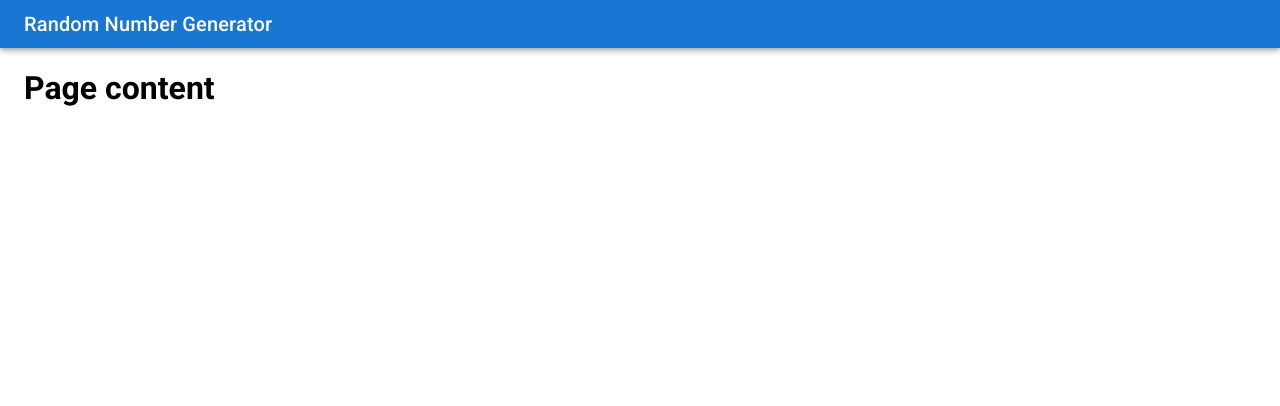
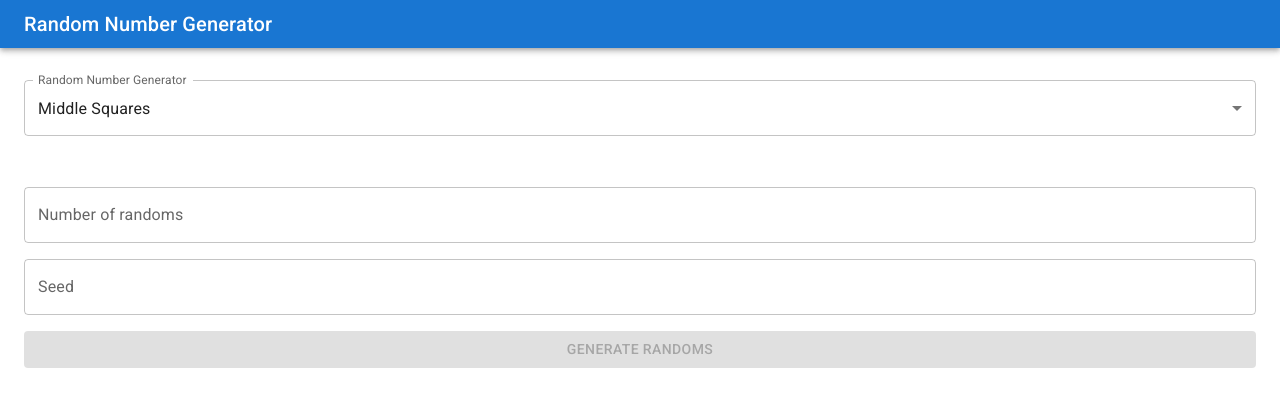
Before and after one commit to KevinTMtz/RandomNumberGenerators, a React (Create React App) app: page / in a window 1280 px wide. Shown: the top 406 px of the page. Built offline with nearby package versions, Linux system fonts and the light colour scheme.

Commit message:
Input form with validation (#17)

```diff
--- a/src/App.tsx
+++ b/src/App.tsx
@@ -1,29 +1,9 @@
-/** @jsxImportSource @emotion/react */
 import React from 'react';
-import { css } from '@emotion/react';
-import { AppBar, Toolbar, Typography } from '@mui/material';
-
-const rootDivStyle = css({
-  margin: '0px 24px',
-  '@media (max-width: 600px)': {
-    margin: '0px 16px',
-  },
-});
+import Layout from './containers/Layout';
 
 const App = () => (
   <div className='App'>
-    <header>
-      <AppBar position='static'>
-        <Toolbar variant='dense'>
-          <Typography variant='h6' color='inherit' component='div'>
-            Random Number Generator
-          </Typography>
-        </Toolbar>
-      </AppBar>
-    </header>
-    <div css={rootDivStyle}>
-      <h1>Page content</h1>
-    </div>
+    <Layout />
   </div>
 );
 
--- /dev/null
+++ b/src/Interfaces/components/types.ts
@@ -0,0 +1,13 @@
+export interface InputValues {
+  seed: string;
+  a: string;
+  c: string;
+  m: string;
+}
+
+export interface GeneratorValues {
+  seed?: number;
+  a?: number;
+  c?: number;
+  m?: number;
+}
--- /dev/null
+++ b/src/components/InputRNG.tsx
@@ -0,0 +1,91 @@
+/** @jsxImportSource @emotion/react */
+import React from 'react';
+import { css } from '@mui/styled-engine';
+import { TextField } from '@mui/material';
+import { InputValues } from '../Interfaces/components/types';
+import { RNGOptions } from '../enums/RNGOptions';
+
+const rngInputsStyle = css({
+  display: 'flex',
+  width: '100%',
+  gap: '16px',
+  '& > *': {
+    flexGrow: 1,
+  },
+});
+
+interface InputRNGProps {
+  inputValuesArr: any[];
+  setInputValues: React.Dispatch<React.SetStateAction<InputValues[]>>;
+  index: number;
+  optionRNG: string;
+  validateCompleteInput: (
+    inputVals: InputValues[],
+    numOfRan?: string | undefined,
+  ) => void;
+}
+
+const InputRNG = (props: InputRNGProps) => {
+  const handleInputChange = (name: string, strNumber: string) => {
+    const number = Number(strNumber);
+    if (!number && strNumber !== '') return;
+
+    const updatedArr = [...props.inputValuesArr];
+    let updatedObject: { [key: string]: string } = {
+      ...updatedArr[props.index],
+    };
+    updatedObject[name] = strNumber;
+
+    updatedArr[props.index] = updatedObject;
+    props.setInputValues(updatedArr);
+
+    props.validateCompleteInput(updatedArr);
+  };
+
+  return (
+    <div>
+      <div css={rngInputsStyle}>
+        <TextField
+          label='Seed'
+          variant='outlined'
+          value={props.inputValuesArr[props.index].seed}
+          onChange={(event) =>
+            handleInputChange('seed', event.target.value)
+          }
+        />
+        {props.optionRNG !== RNGOptions.MiddleSquares && (
+          <>
+            <TextField
+              label='A'
+              variant='outlined'
+              value={props.inputValuesArr[props.index].a}
+              onChange={(event) =>
+                handleInputChange('a', event.target.value)
+              }
+            />
+            {props.optionRNG !== RNGOptions.MultiplicativeCongruential && (
+              <TextField
+                label='C'
+                variant='outlined'
+                value={props.inputValuesArr[props.index].c}
+                onChange={(event) =>
+                  handleInputChange('c', event.target.value)
+                }
+              />
+            )}
+            <TextField
+              label='M'
+              variant='outlined'
+              value={props.inputValuesArr[props.index].m}
+              onChange={(event) =>
+                handleInputChange('m', event.target.value)
+              }
+            />
+          </>
+        )}
+      </div>
+    </div>
+  );
+};
+
+export default InputRNG;
--- /dev/null
+++ b/src/containers/Layout.tsx
@@ -0,0 +1,216 @@
+/** @jsxImportSource @emotion/react */
+import React, { useState } from 'react';
+import { css } from '@emotion/react';
+import {
+  AppBar,
+  SelectChangeEvent,
+  Toolbar,
+  Typography,
+  FormControl,
+  InputLabel,
+  MenuItem,
+  Select,
+  TextField,
+  Button,
+} from '@mui/material';
+
+import InputRNG from '../components/InputRNG';
+import { RNGOptions } from '../enums/RNGOptions';
+import { InputValues } from '../Interfaces/components/types';
+
+const rootDivStyle = css({
+  margin: '32px 24px',
+  '@media (max-width: 600px)': {
+    margin: '24px 16px',
+  },
+});
+
+const formStyle = css({
+  display: 'flex',
+  flexDirection: 'column',
+  gap: '16px',
+  '& > *': {
+    width: '100%',
+  },
+});
+
+const Layout = () => {
+  const emptyObjectValues = { seed: '', a: '', c: '', m: '' };
+
+  const [optionRNG, setOptionRNG] = useState<string>('1');
+  const [numOfRandoms, setNumOfRandoms] = useState('');
+  const [numOfGenerators, setNumOfGenerators] = useState('1');
+  const [inputValues, setInputValues] = useState<InputValues[]>([
+    emptyObjectValues,
+  ]);
+
+  const [inputNotComplete, setInputNotComplete] = useState(true);
+
+  let requiredByOption: { [key: string]: string[] } = {
+    1: ['seed'],
+    2: ['seed', 'a', 'c', 'm'],
+    3: ['seed', 'a', 'c', 'm'],
+    4: ['seed', 'a', 'c', 'm'],
+    5: ['seed', 'a', 'm'],
+  };
+
+  const handleRNGChange = (event: SelectChangeEvent) => {
+    const option = event.target.value;
+
+    setOptionRNG(option);
+
+    let numOfG = option !== RNGOptions.CombinedCongruential ? '1' : '2';
+    handleChangeGenerators(numOfG, option);
+    setNumOfGenerators(numOfG);
+
+    validateCompleteInput([emptyObjectValues], '');
+  };
+
+  const handleChangeNumOfRandom = (strNumOfRandom: string) => {
+    const number = Number(strNumOfRandom);
+    if (!number && strNumOfRandom !== '') return;
+
+    setNumOfRandoms(strNumOfRandom);
+
+    validateCompleteInput(inputValues, strNumOfRandom);
+  };
+
+  const handleChangeGenerators = async (
+    strNumOfGenerators: string,
+    option: string,
+  ) => {
+    const newArr = [];
+    let number = Number(strNumOfGenerators);
+    if (!number && strNumOfGenerators !== '') return;
+
+    if (
+      strNumOfGenerators === '' ||
+      (strNumOfGenerators === '1' &&
+        option === RNGOptions.CombinedCongruential)
+    ) {
+      setNumOfGenerators(strNumOfGenerators);
+      number = 2;
+    } else {
+      setNumOfGenerators(String(number));
+    }
+
+    for (let i = 0; i < number; i++) newArr.push(emptyObjectValues);
+
+    setInputValues(newArr);
+
+    validateCompleteInput(newArr, numOfRandoms);
+  };
+
+  const validateCompleteInput = (
+    inputVals: InputValues[],
+    numOfRan?: string,
+  ) => {
+    if (numOfRan === undefined) numOfRan = numOfRandoms;
+
+    let check = numOfRan !== '';
+
+    inputVals.forEach((values) => {
+      requiredByOption[optionRNG].forEach(
+        (key) => (check = check && (values as any)[key] !== ''),
+      );
+    });
+
+    setInputNotComplete(!check);
+  };
+
+  const generateRandoms = async () => {
+    console.log('Generate Randoms');
+  };
+
+  return (
+    <div>
+      <header>
+        <AppBar position='static'>
+          <Toolbar variant='dense'>
+            <Typography variant='h6' color='inherit' component='div'>
+              Random Number Generator
+            </Typography>
+          </Toolbar>
+        </AppBar>
+      </header>
+      <div css={rootDivStyle}>
+        <form css={formStyle}>
+          <FormControl fullWidth>
+            <InputLabel>Random Number Generator</InputLabel>
+            <Select
+              labelId='demo-simple-select-label'
+              value={optionRNG}
+              label='Random Number Generator'
+              onChange={handleRNGChange}
+            >
+              <MenuItem value={RNGOptions.MiddleSquares}>
+                Middle Squares
+              </MenuItem>
+              <MenuItem value={RNGOptions.LinearCongruential}>
+                Linear Congruential
+              </MenuItem>
+              <MenuItem value={RNGOptions.MixedCongruential}>
+                Mixed Congruential
+              </MenuItem>
+              <MenuItem value={RNGOptions.CombinedCongruential}>
+                Combined Congruential
+              </MenuItem>
+              <MenuItem value={RNGOptions.MultiplicativeCongruential}>
+                Multiplicative Congruential
+              </MenuItem>
+            </Select>
+          </FormControl>
+
+          <br />
+
+          <TextField
+            label='Number of randoms'
+            variant='outlined'
+            value={numOfRandoms}
+            onChange={(event) =>
+              handleChangeNumOfRandom(event.target.value)
+            }
+          />
+
+          {RNGOptions.CombinedCongruential === optionRNG && (
+            <TextField
+              label='Number of generators'
+              variant='outlined'
+              value={numOfGenerators}
+              onChange={(event) =>
+                handleChangeGenerators(event.target.value, optionRNG)
+              }
+            />
+          )}
+
+          {inputValues.map((_, index) => (
+            <InputRNG
+              key={`input-values-${index}`}
+              inputValuesArr={inputValues}
+              setInputValues={
+                setInputValues as React.Dispatch<
+                  React.SetStateAction<InputValues[]>
+                >
+              }
+              index={index}
+              optionRNG={optionRNG}
+              validateCompleteInput={validateCompleteInput}
+            />
+          ))}
+
+          <Button
+            variant='contained'
+            onClick={generateRandoms}
+            disabled={inputNotComplete}
+          >
+            Generate randoms
+          </Button>
+        </form>
+
+        <br />
+      </div>
+    </div>
+  );
+};
+
+export default Layout;
--- /dev/null
+++ b/src/enums/RNGOptions.ts
@@ -0,0 +1,7 @@
+export enum RNGOptions {
+  MiddleSquares = '1',
+  LinearCongruential = '2',
+  MixedCongruential = '3',
+  CombinedCongruential = '4',
+  MultiplicativeCongruential = '5',
+}
--- a/src/react-app-env.d.ts
+++ b/src/react-app-env.d.ts
@@ -1 +1 @@
-/// <reference types="react-scripts" />
+/// <reference types='react-scripts' />
```
Also changed, not shown: tsconfig.json (+9 -3 lines).
